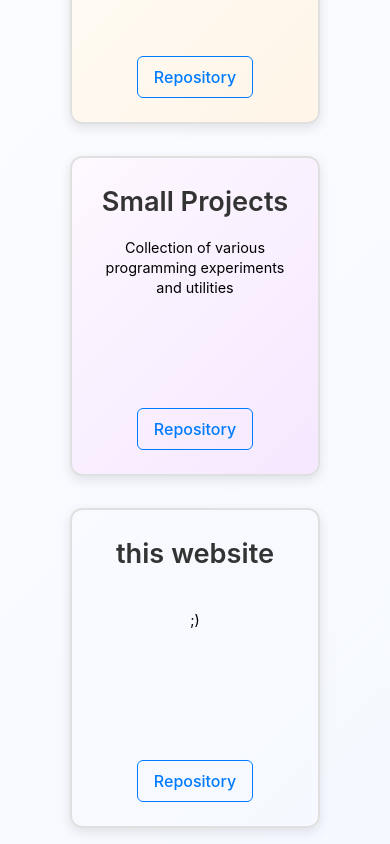
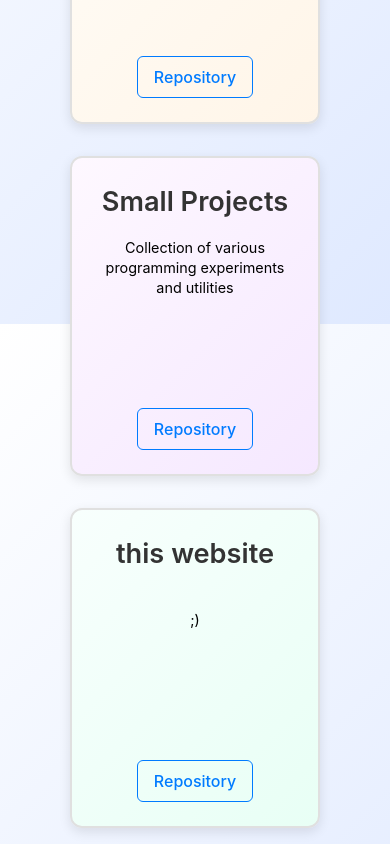
Before and after one commit to liamkernan/liamkernanonline, a React (Create React App) app: page /code in a window 390 px wide. Shown: the part 1364-2208 px from the top of the page. Built offline with nearby package versions, Linux system fonts and the light colour scheme; a web font is replaced by a local one.

Commit message:
refactored CodePage layout to use CSS grid for better responsiveness & refined gradients apperance across platform

```diff
--- a/src/index.css
+++ b/src/index.css
@@ -3,38 +3,32 @@
 @tailwind utilities;
 
 @layer base {
+  html, body {
+    margin: 0;
+    padding: 0;
+    min-height: 100%;
+    min-height: 100vh;
+    min-height: -webkit-fill-available;
+  }
+
   html {
-    min-height: 100%;
-    height: 100%;
+    background: linear-gradient(135deg, #ffffff 0%, #dfe9ff 100%);
+    background-attachment: fixed;
+    background-size: cover;
   }
 
   body {
-    margin: 0;
-    min-height: 100vh;
     font-family: -apple-system, BlinkMacSystemFont, 'Segoe UI', 'Roboto', 'Oxygen',
       'Ubuntu', 'Cantarell', 'Fira Sans', 'Droid Sans', 'Helvetica Neue',
       sans-serif;
     -webkit-font-smoothing: antialiased;
     -moz-osx-font-smoothing: grayscale;
-    background: linear-gradient(135deg, #ffffff 0%, #dfe9ff 100%);
-    background-attachment: fixed;
-    background-size: 100% 100%;
+    background: transparent;
   }
 
-  @media (max-width: 768px) {
-    html {
-      min-height: 100vh;
-      height: auto;
-    }
-
-    body {
-      min-height: 100vh;
-      height: auto;
-      background-attachment: scroll;
-      background-size: 100% 1000vh;
-      background-repeat: no-repeat;
-      background-position: top;
-    }
+  #root {
+    min-height: 100vh;
+    min-height: -webkit-fill-available;
   }
 
   code {
--- a/src/pages/CodePage.css
+++ b/src/pages/CodePage.css
@@ -11,16 +11,31 @@
 }
 
 .projects-grid {
-  display: flex;
-  flex-wrap: wrap;
+  display: grid;
+  grid-template-columns: repeat(3, 250px);
   gap: 2rem;
   justify-content: center;
   margin-top: 2rem;
 }
 
+@media (max-width: 900px) {
+  .projects-grid {
+    grid-template-columns: repeat(2, 250px);
+  }
+}
+
 @media (max-width: 768px) {
   .projects-grid {
     padding-top: 4rem;
+  }
+}
+
+@media (max-width: 600px) {
+  .projects-grid {
+    grid-template-columns: 1fr;
+    max-width: 280px;
+    margin-left: auto;
+    margin-right: auto;
   }
 }
 
@@ -60,6 +75,10 @@
 
 .project-card:nth-child(5) {
   background: linear-gradient(135deg, #fef8ff 0%, #f5e8ff 100%);
+}
+
+.project-card:nth-child(6) {
+  background: linear-gradient(135deg, #f8fffd 0%, #e8fff5 100%);
 }
 
 .project-title {
```
